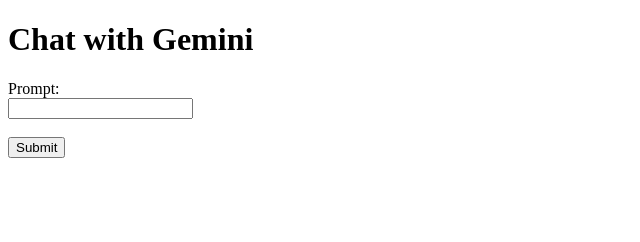
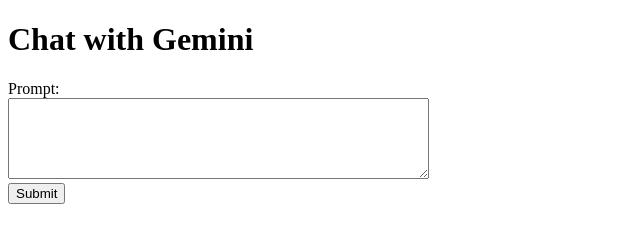
Before and after one commit to gjmfs/gemini-text-prompt, a website: page index.html in a window 1280 px wide. Shown: the whole page, without its empty margins (0-640 px from the left). Drawn offline with nearby package versions, Linux system fonts and the light colour scheme.

Commit message:
input field changed to textarea

```diff
--- a/index.html
+++ b/index.html
@@ -8,8 +8,8 @@
 
     <form id="myForm" onsubmit="sendData()">
       <label for="prompt">Prompt:</label><br />
-      <input type="text" id="prompt" name="prompt" required /><br /><br />
-
+      <textarea name="prompt" id="prompt" rows="5" cols="50"></textarea>
+      <br />
       <button type="submit">Submit</button>
     </form>
     <p id="response"></p>
```
